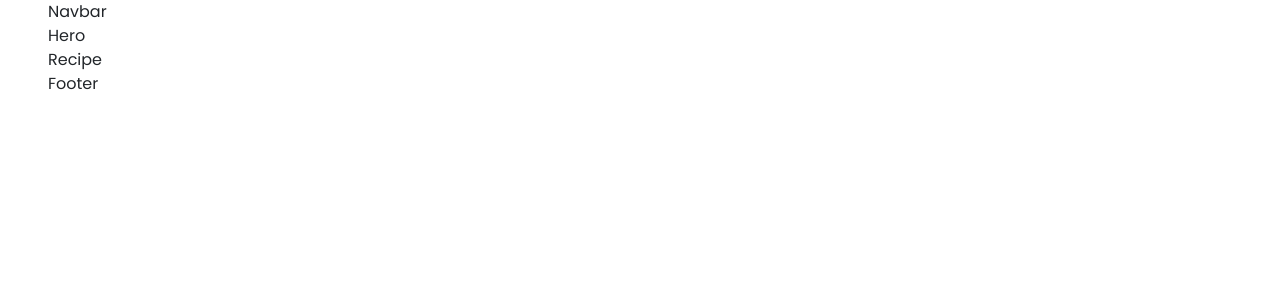
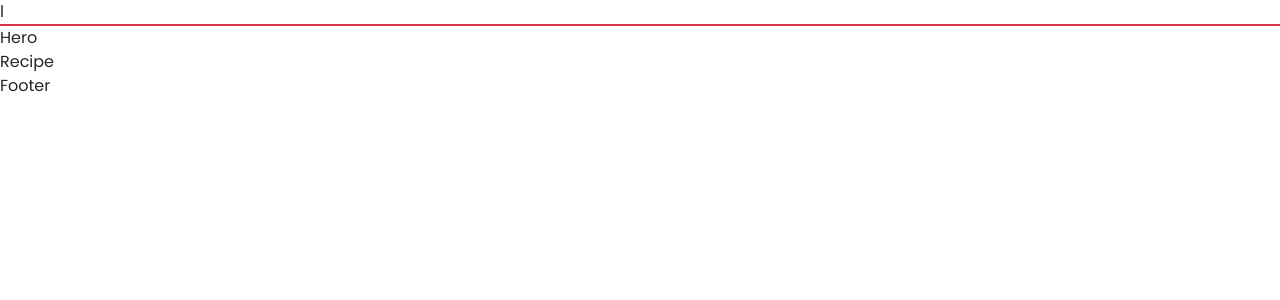
Before and after one commit to mubarak-codes/Delish, a React (Vite) app: page / in a window 1280 px wide. Shown: the top 300 px of the page. Built offline with nearby package versions, Linux system fonts and the light colour scheme.

Commit message:
change padding

```diff
--- a/index.html
+++ b/index.html
@@ -17,7 +17,7 @@
 
   </head>
   <body>
-    <div id="root" class="ff-poppins px-4 px-sm-5"></div>
+    <div id="root" class="ff-poppins"></div>
 
 
 
--- a/src/components/Navbar.jsx
+++ b/src/components/Navbar.jsx
@@ -6,7 +6,11 @@ const Navbar = ()=>{
  return(
   <>
    <section>
-    Navbar
+    <nav className="bg-white border-bottom border-2 border-danger">
+     <div>
+      l
+     </div>
+    </nav>
    </section>
   </>
  )
```
